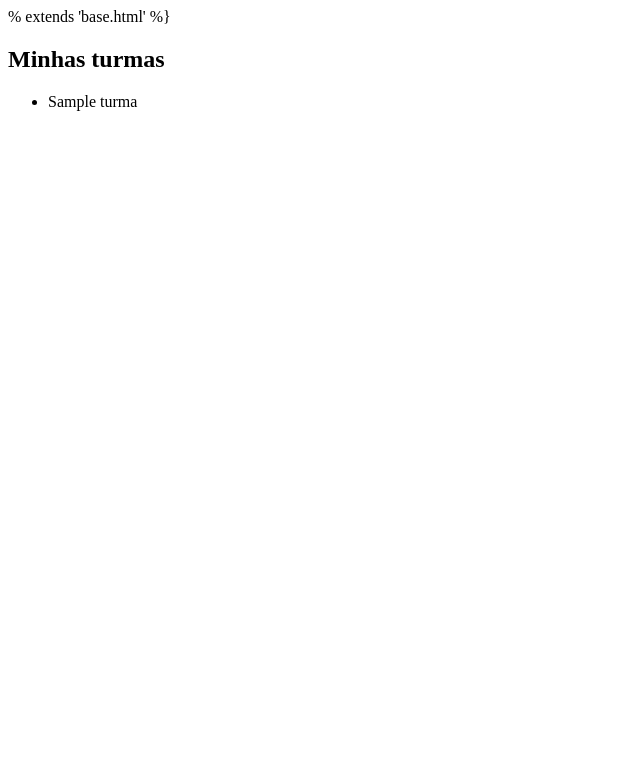
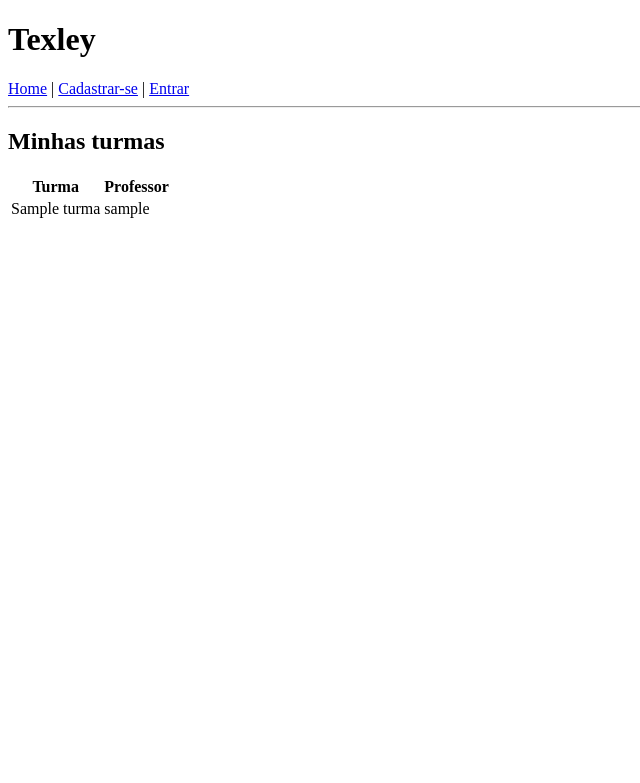
Before and after one commit to lfnd0/T_Fail, a Django app: template turmas/templates/usuario/estudantes/listar_turmas_estudante.html in a window 1280 px wide. Shown: the top 783 px of the page, without its empty margins (0-640 px from the left). Run offline with Django 3.2, Linux system fonts and the light colour scheme; the template is opened without the code that fills it: values that come from a table or form of the project are taken from there, others are empty; tables that the repository leaves empty hold one stand-in row (values such as "Sample post").

Commit message:
Adição listar-turma-estudante :heavy_check_mark:

```diff
--- a/turmas/templates/usuario/estudantes/listar_turmas_estudante.html
+++ b/turmas/templates/usuario/estudantes/listar_turmas_estudante.html
@@ -1,12 +1,24 @@
-% extends 'base.html' %}
-
+{% extends 'base.html' %}
 {% block content %}
-    <h2>Minhas turmas</h2>
-        {% for turma in turmas %}
-            <ul>
-                <li>{{ turma.nome }}</li>
-            </ul>
-        {% empty %}
-            <td>Você não participa de nenhuma turma.</td>
-        {% endfor %}
+<h2>Minhas turmas</h2>
+<table>
+    {% for turma in turmas %}
+    <thead>
+        <tr>
+            <th>Turma</th>
+            <th>Professor</th>
+        </tr>
+    </thead>
+    <tbody>
+        <tr>
+            <td>{{ turma.nome }}</td>
+            <td>{{ turma.professor }}</td>
+        </tr>
+    {% empty %}
+    <tr>
+        <td>Você não participa de nenhuma turma.</td>
+    </tr>
+    {% endfor %}
+    </tbody>
+</table>
 {% endblock %}
--- a/turmas/views/estudantes.py
+++ b/turmas/views/estudantes.py
@@ -26,6 +26,6 @@ class TurmaListView(ListView):
     template_name = 'usuario/estudantes/listar_turmas_estudante.html'
 
     def get_queryset(self):
-        estudante = self.request.user.estudante.turmas
-        queryset = Turma.objects.filter(estudantes)
+        estudante = self.request.user.username
+        queryset = Turma.objects.filter(estudantes__in=estudante)
         return queryset
```
